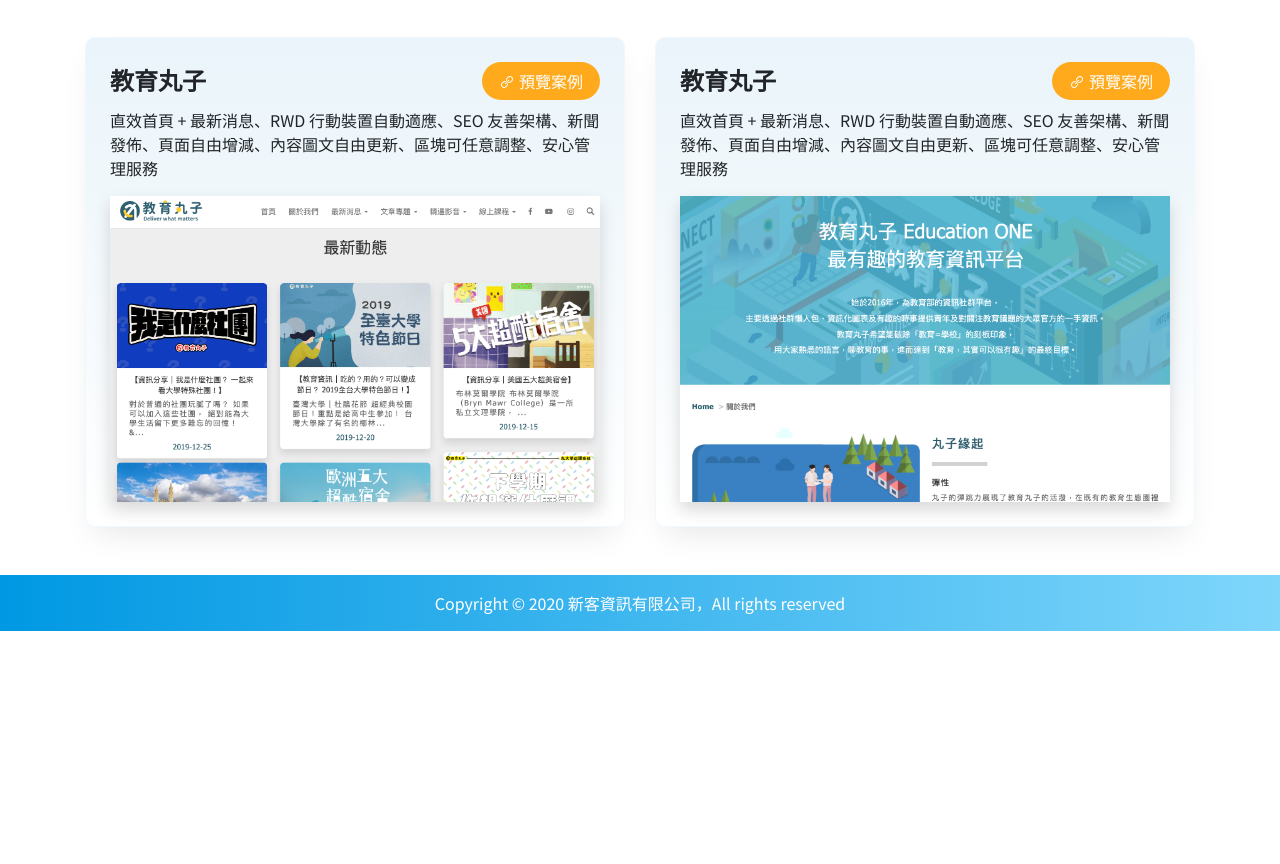
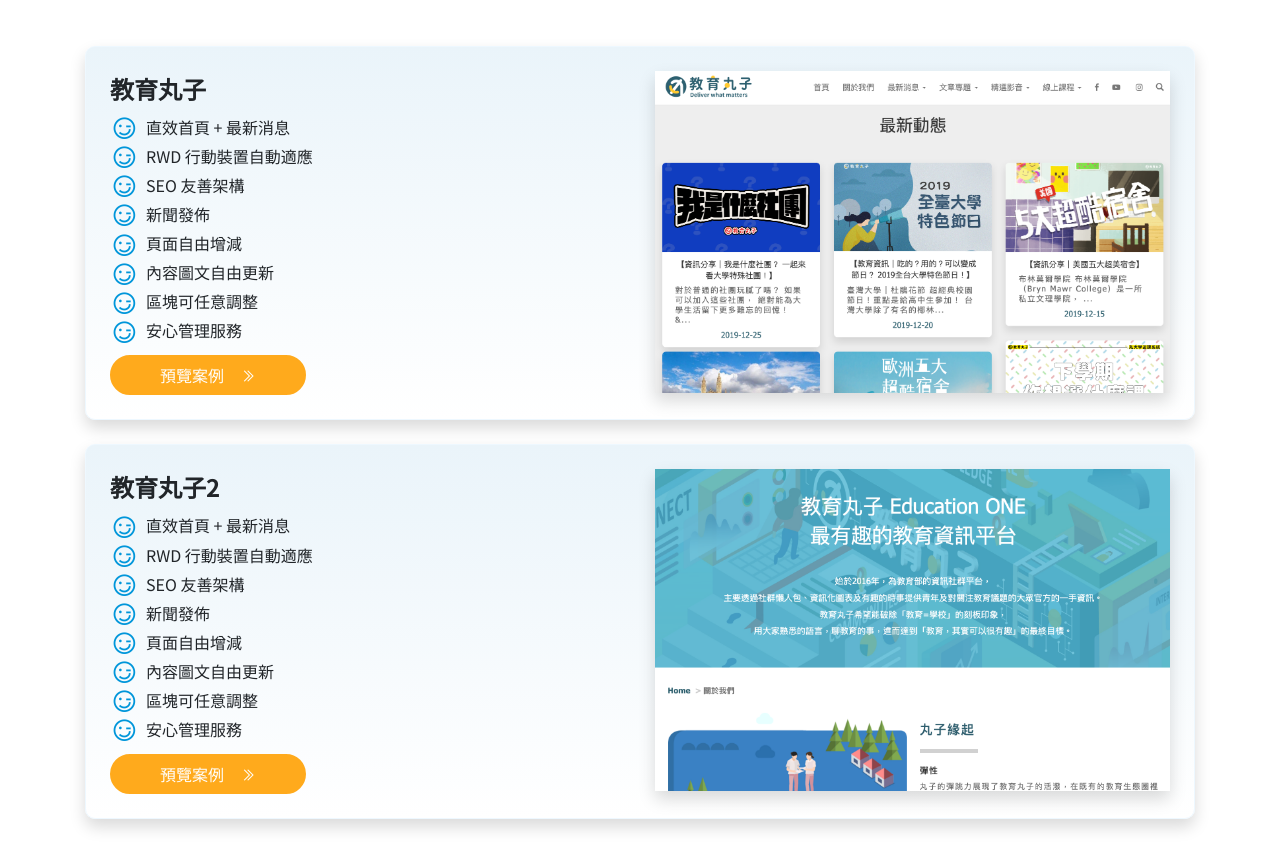
Before and after one commit to birteliu/thinker, a plain HTML site: page products.html in a window 1280 px wide. Shown: the part 251-1115 px from the top of the page. Before the commit the page ends 882 px from the top, so only its background shows below. Drawn offline with nearby package versions, Linux system fonts and the light colour scheme.

Commit message:
no message

```diff
--- a/css/main.scss
+++ b/css/main.scss
@@ -455,20 +455,20 @@ footer {
         left: 0;
         right: 0;
         bottom: 0;
-        opacity: 0.6;
+        opacity: 0.5;
         background: #1b242b;
         background: linear-gradient(180deg,rgba(0,199,238,0.25) 0%,rgba(0,0,0,0.51) 100%);
     }
     h3 {
         font-weight: bold;
         text-align: center;
-        font-size: 2.5rem;
+        font-size: 3rem;
+        letter-spacing: 2px;
     }
 }
 .products-card {
     background:linear-gradient(180deg,rgba(234,244,250,1) 0%,rgba(255,255,255,1) 100%);
     border: 1px solid $main-color01;
-    box-shadow:0px 15px 30px -10px rgba(0,0,0,0.1);
     border-radius:10px;
     border:1px solid rgba(238,248,255,1);
     line-height: 1.5;
@@ -480,9 +480,36 @@ footer {
         background-color: $main-color03;
         color: #fff;
         line-height: 1.5;
+        border: 2px solid $main-color03;
+        @media (max-width: 576px) {
+            display: block;
+            margin: auto;
+        }
+        i {
+            margin-left: 1rem;
+        }
         &:hover {
             color: #fff;
             background-color: darken($main-color03, 6%);
+            border: 2px solid darken($main-color03, 10%);
+            transition: .3s;
+            i {
+                margin-left: 1.5rem;
+                transition: .3s;
+            }
+        }
+    }
+    ul {
+        li {
+            line-height: 1.5;
+            i {
+                width: 1.5rem;
+                font-size: 1.8rem;
+                text-align: center;
+                color: $main-color01;
+                vertical-align: middle;
+                margin-right: .75rem;
+            }
         }
     }
 }
--- a/products.html
+++ b/products.html
@@ -15,7 +15,7 @@
     <header>
         <nav id="navbar_top" class="navbar navbar-expand-lg navbar-light">
             <div class="container">
-                <a class="navbar-brand" id="menu-logo">
+                <a class="navbar-brand" id="menu-logo" href="index.html">
                     <img src="images/logo.png" width="150" alt="" loading="lazy">
                 </a>
                 <button class="navbar-toggler border-0" type="button" data-toggle="collapse" data-target="#main_nav"
@@ -24,10 +24,10 @@
                 </button>
                 <div class="collapse navbar-collapse" id="main_nav">
                     <ul class="navbar-nav ml-auto">
-                        <li class="nav-item"><a class="nav-link" id="menu-about">關於新客</a></li>
-                        <li class="nav-item"><a class="nav-link" id="menu-service">服務項目</a></li>
-                        <li class="nav-item"><a class="nav-link" id="menu-products">精選案例</a></li>
-                        <li class="nav-item"><a class="nav-link" id="menu-contact">聯絡我們</a></li>
+                        <li class="nav-item"><a href="index.html#menu-about" class="nav-link">關於新客</a></li>
+                        <li class="nav-item"><a href="index.html#menu-service" class="nav-link">服務項目</a></li>
+                        <li class="nav-item"><a href="index.html#menu-products" class="nav-link">精選案例</a></li>
+                        <li class="nav-item"><a href="contact.html" target="_blank" class="nav-link">聯絡我們</a></li>
                     </ul>
                 </div> <!-- navbar-collapse.// -->
             </div> <!-- container.// -->
@@ -42,24 +42,44 @@
         </div>
     </div>
     <div class="container my-5">
-        <div class="row">
-            <div class="col-md-6">
-                <div class="products-card p-4">
-                    <div class="d-flex justify-content-between mb-2">
-                        <h4 class="d-inline-block mb-0">教育丸子</h4>
-                        <a href="#" class="btn rounded-pill px-3"><i class="las la-link mr-1"></i>預覽案例</a>
-                    </div>
-                    <p>直效首頁 + 最新消息、RWD 行動裝置自動適應、SEO 友善架構、新聞發佈、頁面自由增減、內容圖文自由更新、區塊可任意調整、安心管理服務</p>
+        <div class="products-card shadow p-4">
+            <div class="row">
+                <div class="col-md-6">
+                    <h4>教育丸子</h4>
+                    <ul class="list-unstyled mb-2">
+                        <li><i class="las la-smile-wink"></i>直效首頁 + 最新消息</li>
+                        <li><i class="las la-smile-wink"></i>RWD 行動裝置自動適應</li>
+                        <li><i class="las la-smile-wink"></i>SEO 友善架構</li>
+                        <li><i class="las la-smile-wink"></i>新聞發佈</li>
+                        <li><i class="las la-smile-wink"></i>頁面自由增減</li>
+                        <li><i class="las la-smile-wink"></i>內容圖文自由更新</li>
+                        <li><i class="las la-smile-wink"></i>區塊可任意調整</li>
+                        <li><i class="las la-smile-wink"></i>安心管理服務</li>
+                    </ul>
+                    <a href="#" class="btn rounded-pill px-5 mb-3 mb-md-0">預覽案例<i class="las la-angle-double-right"></i></a>
+                </div>
+                <div class="col-md-6">
                     <img src="images/product1.png" class="img-fluid shadow" alt="">
                 </div>
             </div>
-            <div class="col-md-6">
-                <div class="products-card p-4">
-                    <div class="d-flex justify-content-between mb-2">
-                        <h4 class="d-inline-block mb-0">教育丸子</h4>
-                        <a href="#" class="btn rounded-pill px-3"><i class="las la-link mr-1"></i>預覽案例</a>
-                    </div>
-                    <p>直效首頁 + 最新消息、RWD 行動裝置自動適應、SEO 友善架構、新聞發佈、頁面自由增減、內容圖文自由更新、區塊可任意調整、安心管理服務</p>
+        </div>
+        <div class="products-card shadow p-4 mt-4">
+            <div class="row">
+                <div class="col-md-6">
+                    <h4>教育丸子2</h4>
+                    <ul class="list-unstyled mb-2">
+                        <li><i class="las la-smile-wink"></i>直效首頁 + 最新消息</li>
+                        <li><i class="las la-smile-wink"></i>RWD 行動裝置自動適應</li>
+                        <li><i class="las la-smile-wink"></i>SEO 友善架構</li>
+                        <li><i class="las la-smile-wink"></i>新聞發佈</li>
+                        <li><i class="las la-smile-wink"></i>頁面自由增減</li>
+                        <li><i class="las la-smile-wink"></i>內容圖文自由更新</li>
+                        <li><i class="las la-smile-wink"></i>區塊可任意調整</li>
+                        <li><i class="las la-smile-wink"></i>安心管理服務</li>
+                    </ul>
+                    <a href="#" class="btn rounded-pill px-5 mb-3 mb-md-0">預覽案例<i class=" las la-angle-double-right"></i></a>
+                </div>
+                <div class="col-md-6">
                     <img src="images/product2.png" class="img-fluid shadow" alt="">
                 </div>
             </div>
```
Also changed, not shown: css/main.css, 1 other file.
